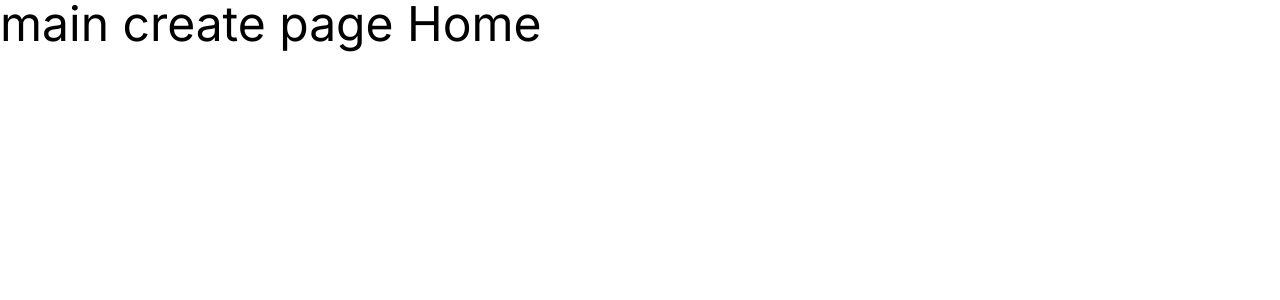
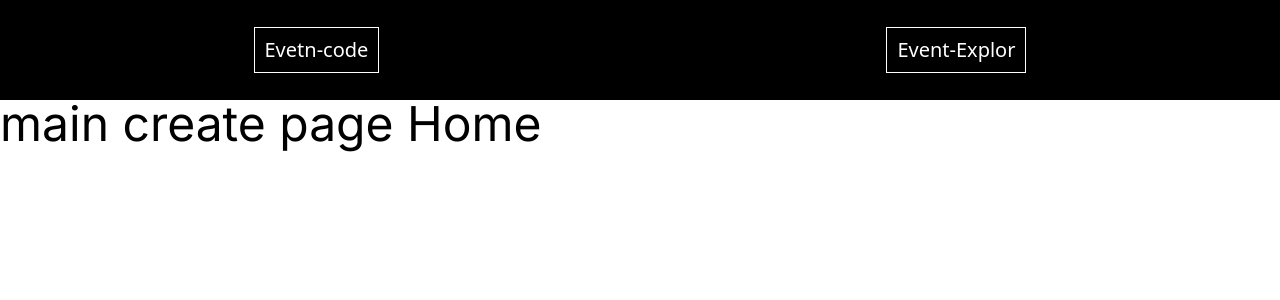
Before and after one commit to Azoonex/next.js_basic_project, a Next.js app: page / in a window 1280 px wide. Shown: the top 300 px of the page. Built offline with nearby package versions, Linux system fonts and the light colour scheme.

Commit message:
create danmic router and not fixed ui eventContent

```diff
--- /dev/null
+++ b/componentes/event/eventidcontent.js
@@ -0,0 +1,36 @@
+import Image from "next/image"
+import DateIcon from "../icons/date-icon"
+import AddressIcon from "../icons/address-icon"
+
+function Eventid(props) {
+    const { title,
+        date,
+        address,
+        image,
+        descrption,
+        imagAlt } = props
+
+    return (
+        <section>
+            <nav>{title}</nav>
+            <div className="">
+                <Image src={"/" + image} width={100} height={100} alt={imagAlt} />
+                <div>
+                    <h2>
+                        <DateIcon />
+                        {date}
+                    </h2>
+                    <h2>
+                        <AddressIcon />
+                        {address}
+                    </h2>
+                </div>
+            </div>
+            <p>
+                {descrption}
+            </p>
+        </section>
+    )
+}
+
+export default Eventid
--- /dev/null
+++ b/componentes/layout/header.js
@@ -0,0 +1,11 @@
+import Link from 'next/link'
+import classes from './header.module.css'
+
+export default function Header() {
+  return (
+  <header className={classes.header_con}>
+      <Link href="/">Evetn-code</Link>
+      <Link href="/events">Event-Explor</Link>
+   </header>
+  )
+}
--- /dev/null
+++ b/componentes/layout/header.module.css
@@ -0,0 +1,15 @@
+.header_con{
+    display: flex;
+    align-items: center;
+    justify-content: space-around;
+    height: 100px;
+    width: 100%;
+    background: #000;
+    color: #fff;
+    font-size: 20px;
+}
+
+.header_con > a{
+    border: 1px solid #fff;
+    padding: 7px 10px;
+}
--- a/pages/_app.js
+++ b/pages/_app.js
@@ -1,5 +1,9 @@
+import Header from "@/componentes/layout/header";
 import "@/styles/globals.css";
 
 export default function App({ Component, pageProps }) {
-  return <Component {...pageProps} />;
+  return <main>
+    <Header />
+    <Component {...pageProps} />
+  </main>;
 }
--- a/pages/events/[eventid].js
+++ b/pages/events/[eventid].js
@@ -1,17 +1,19 @@
+import Eventid from "@/componentes/event/eventidcontent";
 import { getEventById } from "@/dummy-data";
 import { useRouter } from "next/router"
 
 
 export default function PagePageEventDanmic() {
   const router = useRouter();
-  const evenetId = router.query.eventId;
+  const evenetId = router.query.eventid;
   const event = getEventById(evenetId)
+
 
   if(!event){
     return <h3>not found</h3>
   }
 
   return (
-    <div>PagePageEventDanmic</div>
+    <Eventid descrption={event.description} title={event.title} data={event.date} address={event.location} image={event.image} imagAlt={event.title} />
   )
 }
```
